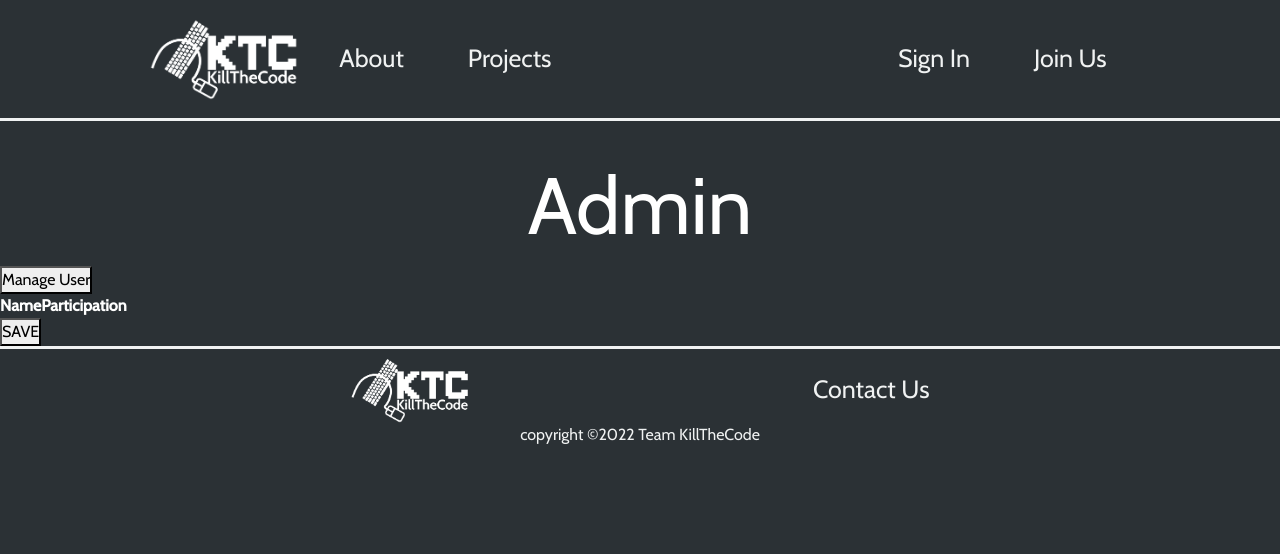
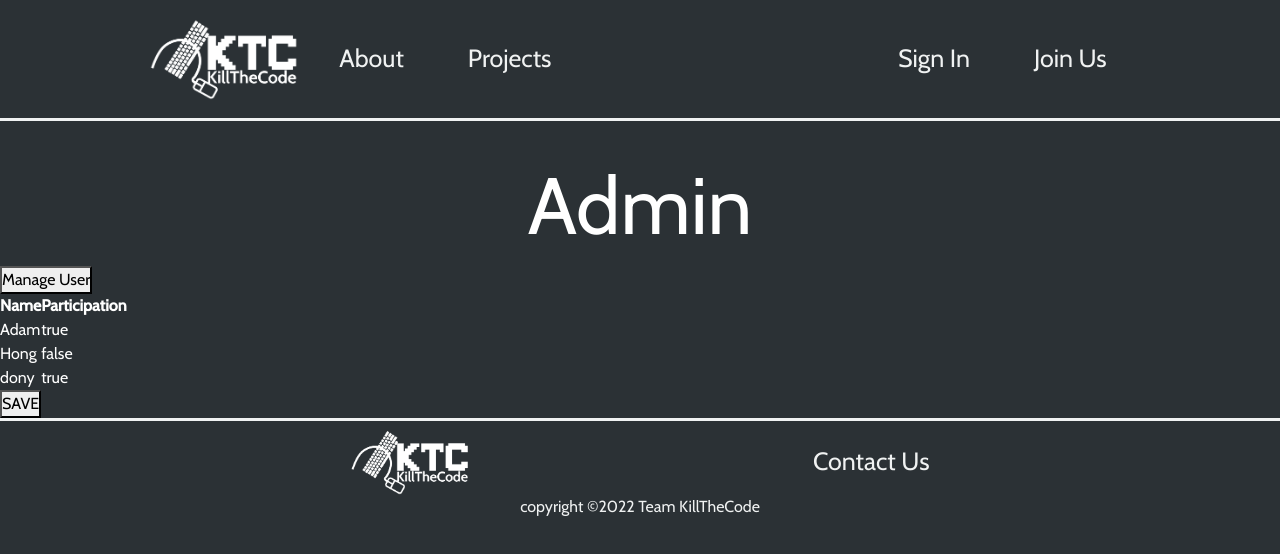
Before and after one commit to Jonghan-park/KillTheCode, a React (Create React App) app in the folder frontend/: page /admin in a window 1280 px wide. Shown: the top 554 px of the page. Built offline with nearby package versions, Linux system fonts and the light colour scheme.

Commit message:
admin before css

```diff
--- a/frontend/src/components/Admin/Admin.js
+++ b/frontend/src/components/Admin/Admin.js
@@ -1,5 +1,5 @@
 import "./admin.css";
-import React from "react";
+import React, { useState } from "react";
 import UserList from "./users";
 
 const userList = [
@@ -22,14 +22,16 @@ const userList = [
     id: "kSEMggm",
   },
 ];
+
 const Admin = () => {
+  const [users, setUsers] = useState(userList);
   return (
     <div className="adminWrapper">
       <div className="title">Admin</div>
       <div className="userWrapper">
         <button className="manageBtn">Manage User</button>
         <div className="userTable">
-          <UserList userlist={userList.name} />
+          <UserList users={users} />
           <button className="saveBtn">SAVE</button>
         </div>
       </div>
--- a/frontend/src/components/Admin/users.js
+++ b/frontend/src/components/Admin/users.js
@@ -11,10 +11,12 @@ const UserList = ({ users }) => {
           </tr>
         </thead>
         <tbody>
-          <tr>
-            <td></td>
-            <td></td>
-          </tr>
+          {users.map((user) => (
+            <tr>
+              <td>{user.name}</td>
+              <td>{user.iscooperation}</td>
+            </tr>
+          ))}
         </tbody>
       </table>
     </>
```
